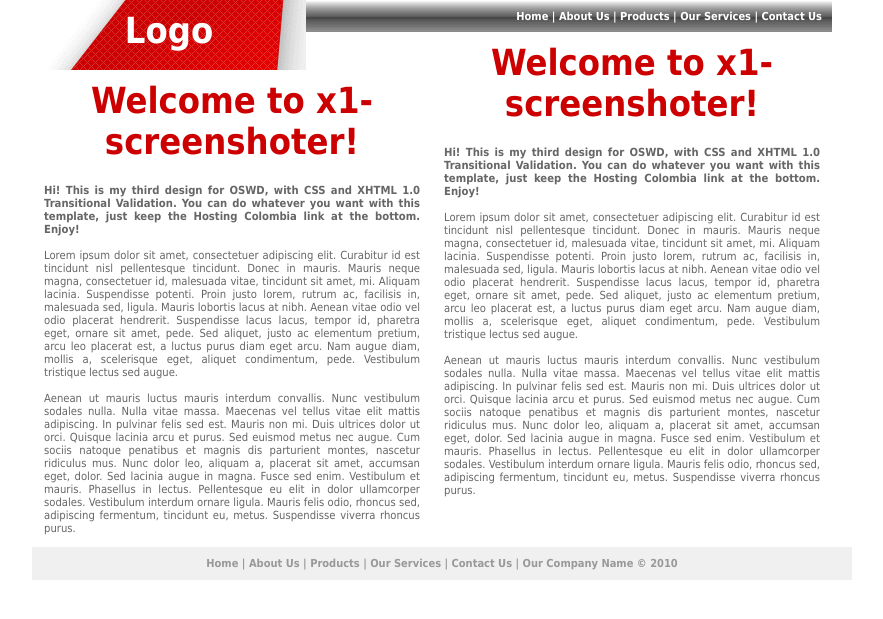
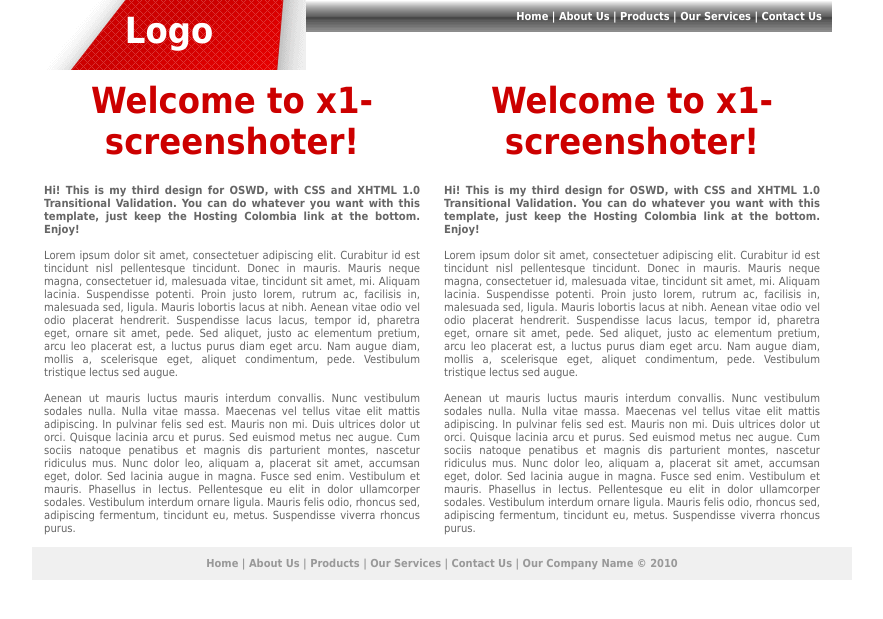
Before and after one commit to Lextor/x1-screenshoter, a Django app: page / in a window 1280 px wide. Shown: the top 619 px of the page, without its empty margins (208-1091 px from the left). Run offline with Django 3.2, Linux system fonts and the light colour scheme.

Commit message:
align columns

```diff
--- a/media/css/style.css
+++ b/media/css/style.css
@@ -11,10 +11,11 @@ body {
 #smalllogo{float:left; background-image:url(smalllogo.gif); width:274px; height:70px;}
 #topheader{float:right; width:526px; height:97px; background-color:#F0F0F0; position:relative}
 #toplinks{position:absolute; right:10px; top:10px;}
-#menu{float:right; width:526px; height:32px; background-image:url(bg_menu.gif); background-repeat:repeat-x;}
+#menu{float:left; width:526px; height:32px; background-image:url(bg_menu.gif); background-repeat:repeat-x;}
 #submenu{float:right; width:526px; height:32px; background-image:url(bg_submenu.gif); background-position:top; background-repeat:repeat-x;}
 #contenttext{float:right; width:526px;}
-#contenttext1{float:right; width:50%;}
+#blocktext{clear=left; float:left; width:800px}
+#colomn{float:left; width:50%;}
 #leftpanel{float:left; width:274px;}
 #footer{float:left; width:800px; background-color:#F0F0F0; padding:10px;}
 
--- a/x1scr/templates/index.html
+++ b/x1scr/templates/index.html
@@ -11,7 +11,8 @@
           <a href="#">Home</a> | <a href="#">About Us</a> | <a href="#">Products</a> | <a href="#">Our Services</a> | <a href="#">Contact Us</a>
         </div>
       </div>
-      <div id="contenttext1">
+      <div id="blocktext">
+        <div id="colomn">
           <div style="padding:10px">
             <span class="titletext">Welcome to x1-screenshoter!</span>
           </div>
@@ -22,7 +23,7 @@
   Aenean ut mauris luctus mauris interdum convallis. Nunc vestibulum sodales nulla. Nulla vitae massa. Maecenas vel tellus vitae elit mattis adipiscing. In pulvinar felis sed est. Mauris non mi. Duis ultrices dolor ut orci. Quisque lacinia arcu et purus. Sed euismod metus nec augue. Cum sociis natoque penatibus et magnis dis parturient montes, nascetur ridiculus mus. Nunc dolor leo, aliquam a, placerat sit amet, accumsan eget, dolor. Sed lacinia augue in magna. Fusce sed enim. Vestibulum et mauris. Phasellus in lectus. Pellentesque eu elit in dolor ullamcorper sodales. Vestibulum interdum ornare ligula. Mauris felis odio, rhoncus sed, adipiscing fermentum, tincidunt eu, metus. Suspendisse viverra rhoncus purus.
           </div>
         </div>
-      <div id="contenttext1">
+        <div id="colomn">
           <div style="padding:10px">
             <span class="titletext">Welcome to x1-screenshoter!</span>
           </div>
@@ -33,6 +34,7 @@
   Aenean ut mauris luctus mauris interdum convallis. Nunc vestibulum sodales nulla. Nulla vitae massa. Maecenas vel tellus vitae elit mattis adipiscing. In pulvinar felis sed est. Mauris non mi. Duis ultrices dolor ut orci. Quisque lacinia arcu et purus. Sed euismod metus nec augue. Cum sociis natoque penatibus et magnis dis parturient montes, nascetur ridiculus mus. Nunc dolor leo, aliquam a, placerat sit amet, accumsan eget, dolor. Sed lacinia augue in magna. Fusce sed enim. Vestibulum et mauris. Phasellus in lectus. Pellentesque eu elit in dolor ullamcorper sodales. Vestibulum interdum ornare ligula. Mauris felis odio, rhoncus sed, adipiscing fermentum, tincidunt eu, metus. Suspendisse viverra rhoncus purus.
           </div>
         </div>
+      </div>
       <div id="footer" class="smallgraytext">
         <a href="#">Home</a> | <a href="#">About Us</a> | <a href="#">Products</a> | <a href="#">Our Services</a> | <a href="#">Contact Us</a>	| Our Company Name &copy; 2010</a>
       </div>
```
Lines whose indentation alone changed are shown as unchanged.
